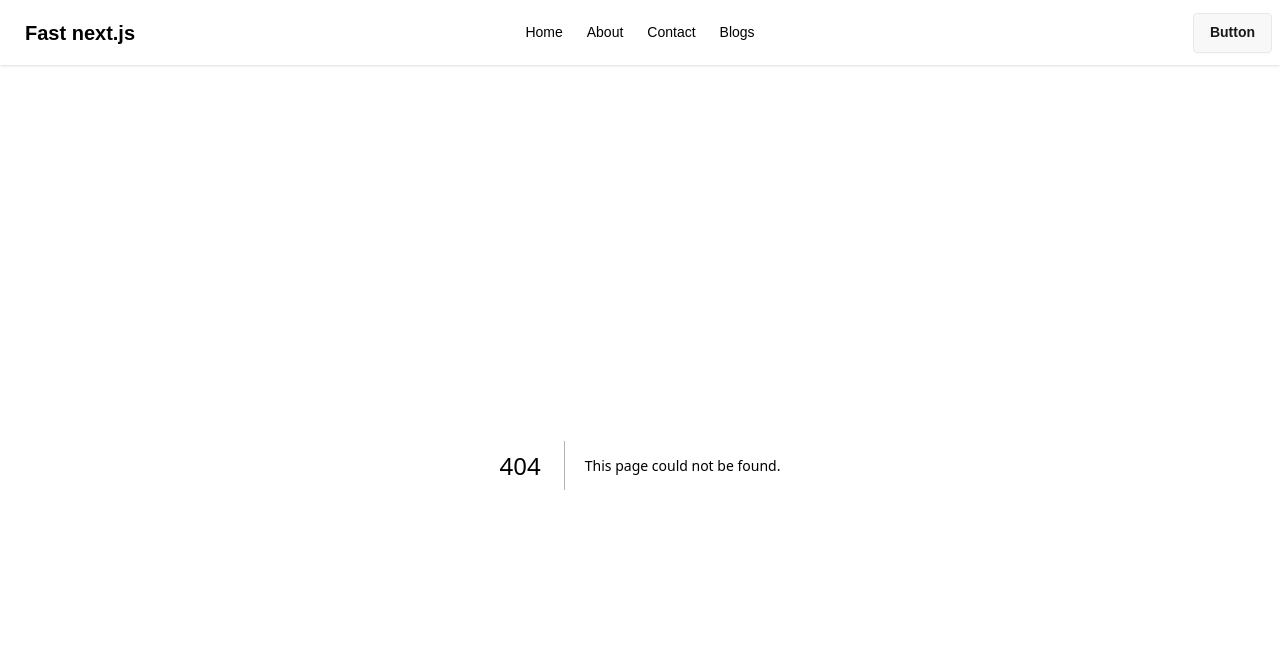
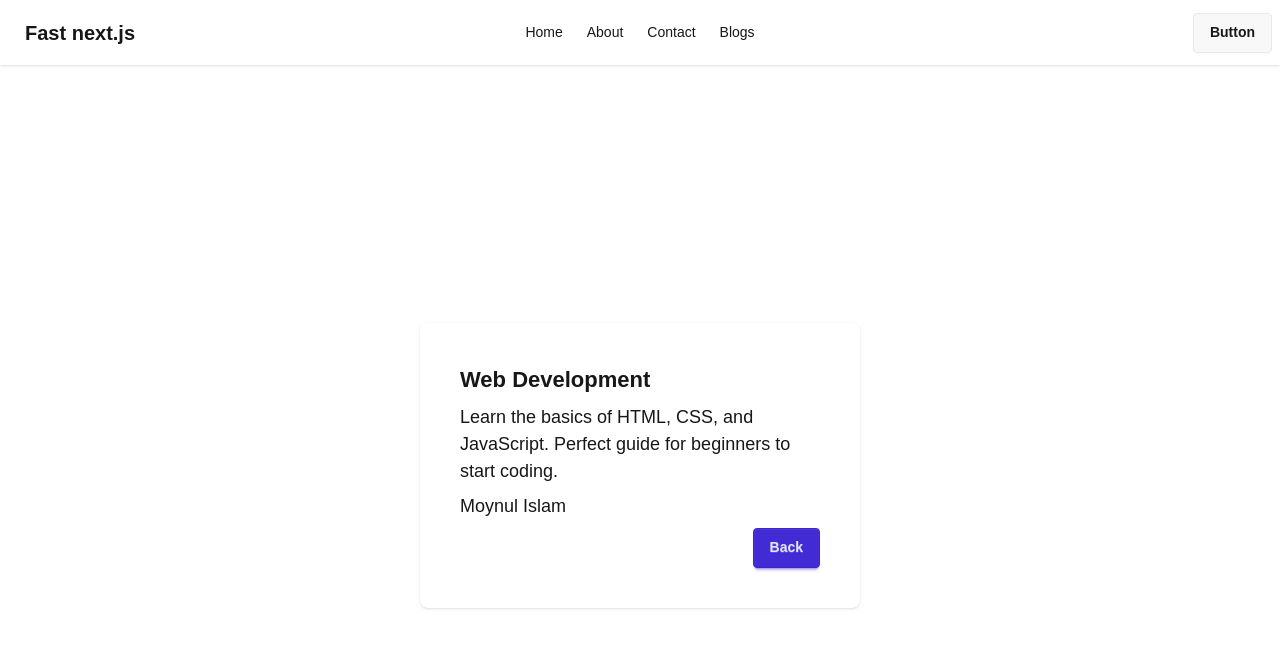
Before and after one commit to md-moynul/my-fast-next.js-app, a Next.js app: page /blogs/1 in a window 1280 px wide. Before the commit this address had no page. Shown: the top 648 px of the page. Built offline with nearby package versions, Linux system fonts and the light colour scheme.

Commit message:
add page details

```diff
--- /dev/null
+++ b/src/app/blogs/[blogdetails]/page.jsx
@@ -0,0 +1,119 @@
+import Link from 'next/link';
+import React from 'react';
+
+const BlogDetails = async ({ params }) => {
+    const blogs = [
+        {
+            "id": 1,
+            "title": "Getting Started with Web Development",
+            "description": "Learn the basics of HTML, CSS, and JavaScript.\nPerfect guide for beginners to start coding.",
+            "author": "Moynul Islam",
+            "date": "2026-04-01",
+            "category": "Web Development",
+            "image": "https://source.unsplash.com/600x400/?coding"
+        },
+        {
+            "id": 2,
+            "title": "Understanding JavaScript Closures",
+            "description": "Deep dive into closures with simple examples.\nImprove your JS problem-solving skills.",
+            "author": "Moynul Islam",
+            "date": "2026-04-02",
+            "category": "JavaScript",
+            "image": "https://source.unsplash.com/600x400/?javascript"
+        },
+        {
+            "id": 3,
+            "title": "React Basics for Beginners",
+            "description": "Learn components, props, and state in React.\nBuild your first React app step by step.",
+            "author": "Moynul Islam",
+            "date": "2026-04-03",
+            "category": "React",
+            "image": "https://source.unsplash.com/600x400/?reactjs"
+        },
+        {
+            "id": 4,
+            "title": "Mastering Tailwind CSS",
+            "description": "Utility-first CSS framework explained simply.\nCreate modern UI faster with Tailwind.",
+            "author": "Moynul Islam",
+            "date": "2026-04-04",
+            "category": "CSS",
+            "image": "https://source.unsplash.com/600x400/?css"
+        },
+        {
+            "id": 5,
+            "title": "Git & GitHub for Beginners",
+            "description": "Learn version control step by step.\nPush, pull, and manage your code easily.",
+            "author": "Moynul Islam",
+            "date": "2026-04-05",
+            "category": "Tools",
+            "image": "https://source.unsplash.com/600x400/?git"
+        },
+        {
+            "id": 6,
+            "title": "How APIs Work",
+            "description": "Understand APIs in simple terms.\nLearn how frontend connects with backend.",
+            "author": "Moynul Islam",
+            "date": "2026-04-06",
+            "category": "Backend",
+            "image": "https://source.unsplash.com/600x400/?api"
+        },
+        {
+            "id": 7,
+            "title": "Responsive Design Guide",
+            "description": "Make your website mobile-friendly.\nLearn media queries and flexible layouts.",
+            "author": "Moynul Islam",
+            "date": "2026-04-07",
+            "category": "Design",
+            "image": "https://source.unsplash.com/600x400/?responsive"
+        },
+        {
+            "id": 8,
+            "title": "Next.js Introduction",
+            "description": "Learn server-side rendering and routing.\nBuild fast and SEO-friendly apps.",
+            "author": "Moynul Islam",
+            "date": "2026-04-08",
+            "category": "Next.js",
+            "image": "https://source.unsplash.com/600x400/?nextjs"
+        },
+        {
+            "id": 9,
+            "title": "Debugging JavaScript Errors",
+            "description": "Find and fix bugs effectively.\nUse console and dev tools like a pro.",
+            "author": "Moynul Islam",
+            "date": "2026-04-09",
+            "category": "JavaScript",
+            "image": "https://source.unsplash.com/600x400/?debugging"
+        },
+        {
+            "id": 10,
+            "title": "Career Roadmap for Developers",
+            "description": "Step-by-step guide to becoming a developer.\nSkills, tools, and resources you need.",
+            "author": "Moynul Islam",
+            "date": "2026-04-10",
+            "category": "Career",
+            "image": "https://source.unsplash.com/600x400/?career"
+        }
+    ]
+    const { blogdetails } = await params;
+    console.log(blogdetails);
+    const targetedBlog = blogs.find(blog => blog.id === parseInt(blogdetails))
+    console.log(targetedBlog);
+
+
+    return (
+        <div className='flex items-center justify-center min-h-screen'>
+            <div className="card w-110 bg-base-100 card-xl shadow-sm">
+                <div className="card-body">
+                    <h2 className="card-title">{targetedBlog.category}</h2>
+                    <p>{targetedBlog.description}</p>
+                    <p>{targetedBlog.author}</p>
+                    <div className="justify-end card-actions">
+                        <Link href="/blogs" className="btn btn-primary">Back</Link>
+                    </div>
+                </div>
+            </div>
+        </div>
+    );
+};
+
+export default BlogDetails;
--- a/src/components/Card.jsx
+++ b/src/components/Card.jsx
@@ -1,14 +1,15 @@
+import Link from 'next/link';
 import React from 'react';
 
 const Card = ({blog}) => {
-    const {title,description} = blog
+    const {title,description,id} = blog
     return (
         <div className="card bg-primary text-primary-content">
             <div className="card-body">
                 <h2 className="card-title">{title}</h2>
                 <p>{description}</p>
                 <div className="card-actions justify-end">
-                    <button className="btn">See Details</button>
+                    <Link href={`/blogs/${id}`} className="btn">See Details</Link>
                 </div>
             </div>
         </div>
```
